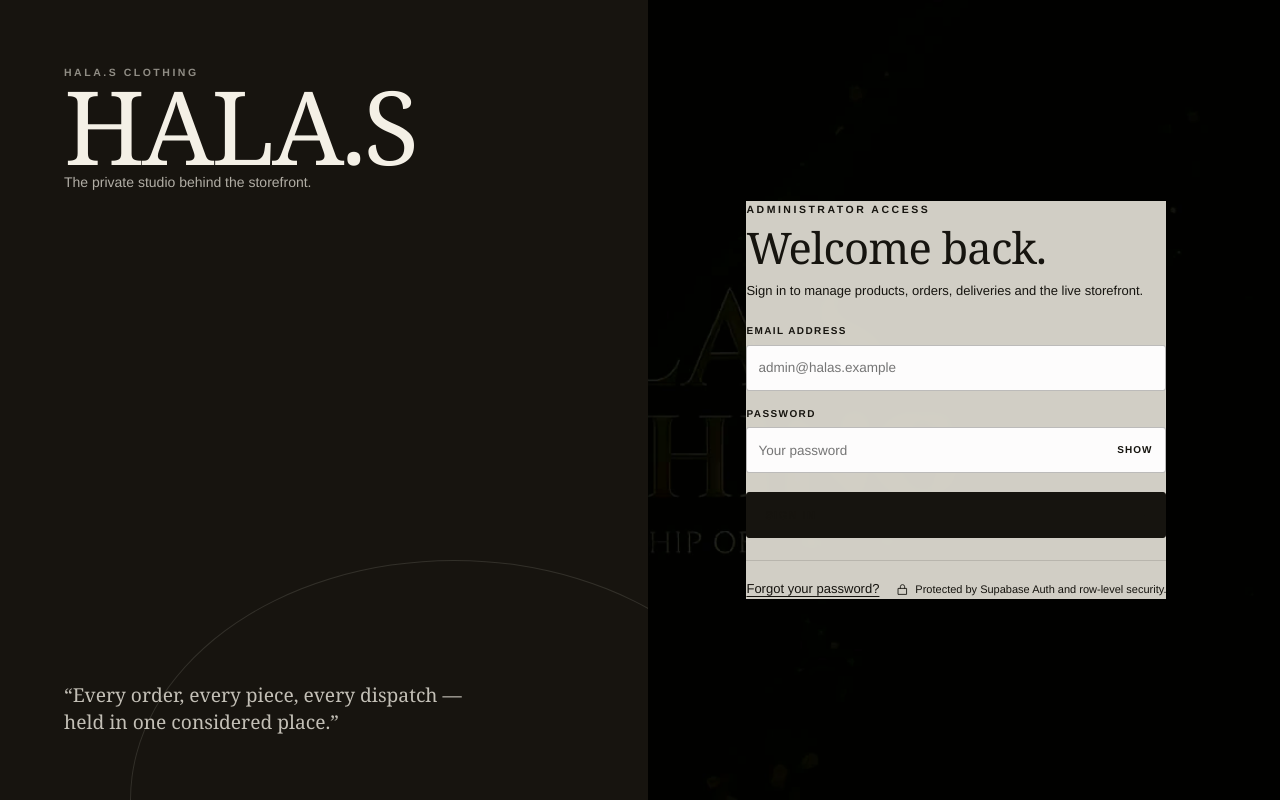
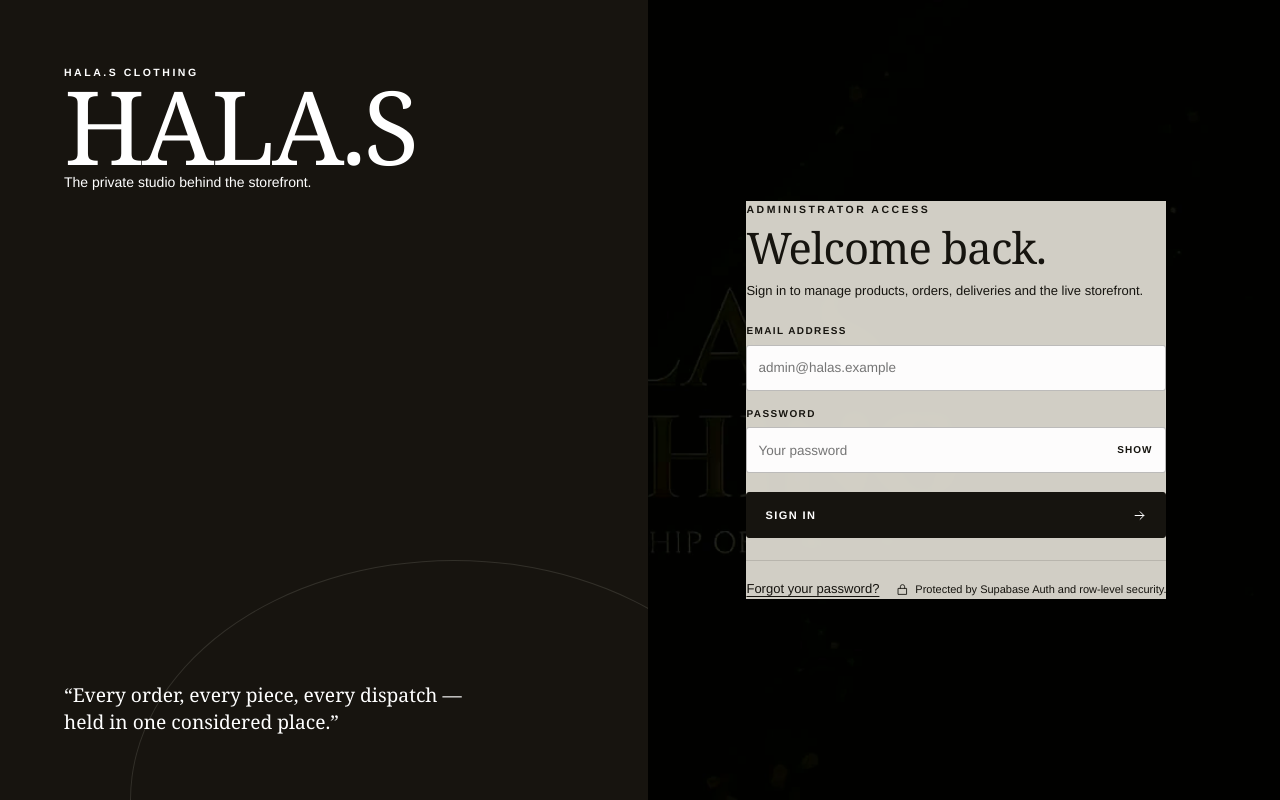
Before and after one commit to Halasclothing/Halas-Clothing, a React (Vite) app: page /admin/login in a window 1280 px wide. Built offline with nearby package versions, Linux system fonts and the light colour scheme; no server answers.

Commit message:
Make all typography white on every dark background across storefront and admin

```diff
--- a/src/styles/scroll-bg.css
+++ b/src/styles/scroll-bg.css
@@ -171,3 +171,80 @@ html.has-scroll-bg .site-footer .footer__marquee * {
 html.has-scroll-bg .site-footer .footer__brand span {
   color: #fff !important;
 }
+
+/* UNIVERSAL DARK-SURFACE CONTRAST: every letter and digit on black/dark
+   sections, overlays, controls and admin dark panels must be white. */
+html.has-scroll-bg :is(
+  .section--ink,
+  .inverse,
+  [data-theme="dark"],
+  .site-footer,
+  .lightbox,
+  .drawer__panel,
+  .overlay-panel,
+  .support-panel,
+  .checkout-card,
+  .admin-sidebar,
+  .admin-auth__brand,
+  .admin-setup pre,
+  .admin-order-list article
+) {
+  color: #fff !important;
+  --ink: #fff;
+  --ink-2: #fff;
+  --ink-soft: #f4f0e6;
+  --stone: #f4f0e6;
+  --on-paper: #fff;
+  --on-ink: #fff;
+}
+html.has-scroll-bg :is(
+  .section--ink,
+  .inverse,
+  [data-theme="dark"],
+  .site-footer,
+  .lightbox,
+  .drawer__panel,
+  .overlay-panel,
+  .support-panel,
+  .checkout-card,
+  .admin-sidebar,
+  .admin-auth__brand,
+  .admin-setup pre,
+  .admin-order-list article
+) :is(*):not(img):not(svg):not(path):not(input):not(textarea):not(select):not(option) {
+  color: #fff !important;
+}
+/* Dark-filled buttons and selected controls also need white labels/numbers. */
+html.has-scroll-bg :is(
+  .btn--dark,
+  .btn--primary,
+  .admin-btn--primary,
+  .opt:has(input:checked),
+  .size-btn[aria-pressed="true"],
+  .admin-tabs button.is-active,
+  .admin-chip.is-active,
+  .support-message--you,
+  .support-form button
+) {
+  color: #fff !important;
+}
+html.has-scroll-bg :is(
+  .btn--dark,
+  .btn--primary,
+  .admin-btn--primary,
+  .opt:has(input:checked),
+  .size-btn[aria-pressed="true"],
+  .admin-tabs button.is-active,
+  .admin-chip.is-active,
+  .support-message--you,
+  .support-form button
+) :is(span,strong,small,em,b) {
+  color: #fff !important;
+}
+html.has-scroll-bg .admin-auth__brand :is(*):not(svg):not(path) {
+  color: #fff !important;
+}
+html.has-scroll-bg .admin-setup pre,
+html.has-scroll-bg .admin-setup pre :is(code,span,b,strong) {
+  color: #fff !important;
+}
```
